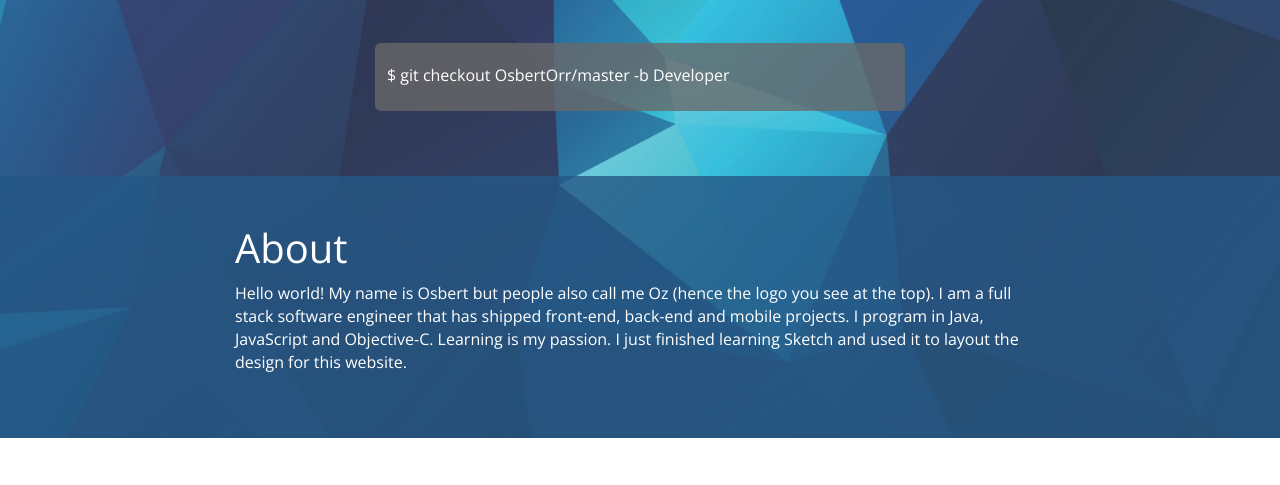
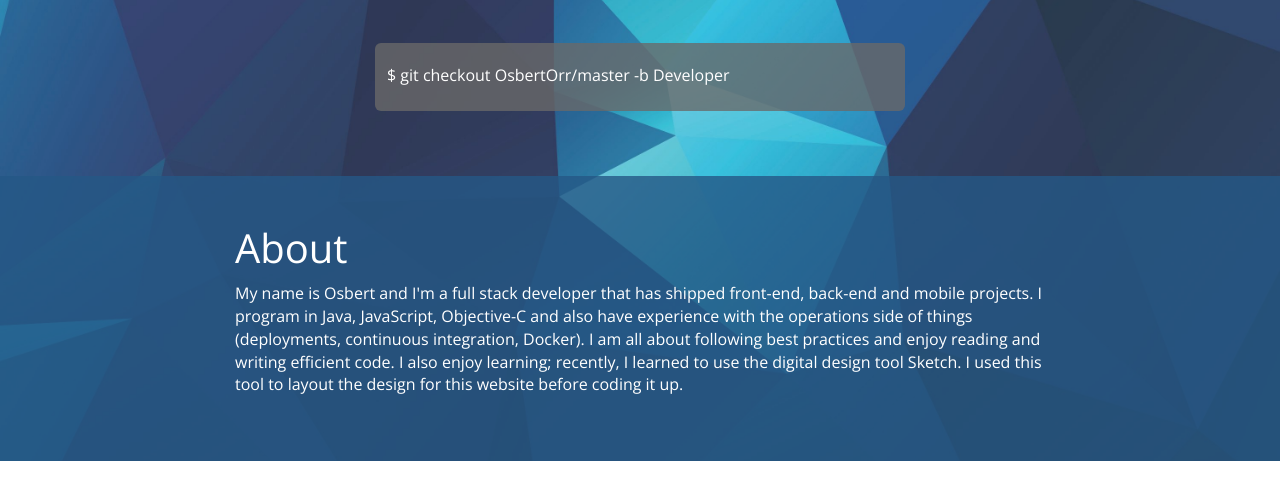
Before and after one commit to oztheozoz/osbert.net, a plain HTML site: page index.html in a window 1280 px wide. Shown: the part 129-614 px from the top of the page. Drawn offline with nearby package versions, Linux system fonts and the light colour scheme.

Commit message:
Add new icons and about text

```diff
--- a/index.html
+++ b/index.html
@@ -81,7 +81,7 @@
             <div class="row">
               <div class="col-sm-12">
                 <h1 class="article-title-light">About</h1>
-                <p class="text-light">Hello world! My name is Osbert but people also call me Oz (hence the logo you see at the top). I am a full stack software engineer that has shipped front-end, back-end and mobile projects. I program in Java, JavaScript and Objective-C. Learning is my passion. I just finished learning Sketch and used it to layout the design for this website.</p>
+                <p class="text-light">My name is Osbert and I'm a full stack developer that has shipped front-end, back-end and mobile projects. I program in Java, JavaScript, Objective-C and also have experience with the operations side of things (deployments, continuous integration, Docker). I am all about following best practices and enjoy reading and writing efficient code. I also enjoy learning; recently, I learned to use the digital design tool Sketch. I used this tool to layout the design for this website before coding it up.</p>
               </div>
             </div>
           </article>
```
Also changed, not shown: apple-touch-icon.png, favicon.ico, img/ozlogo.png, tile-wide.png, tile.png.
